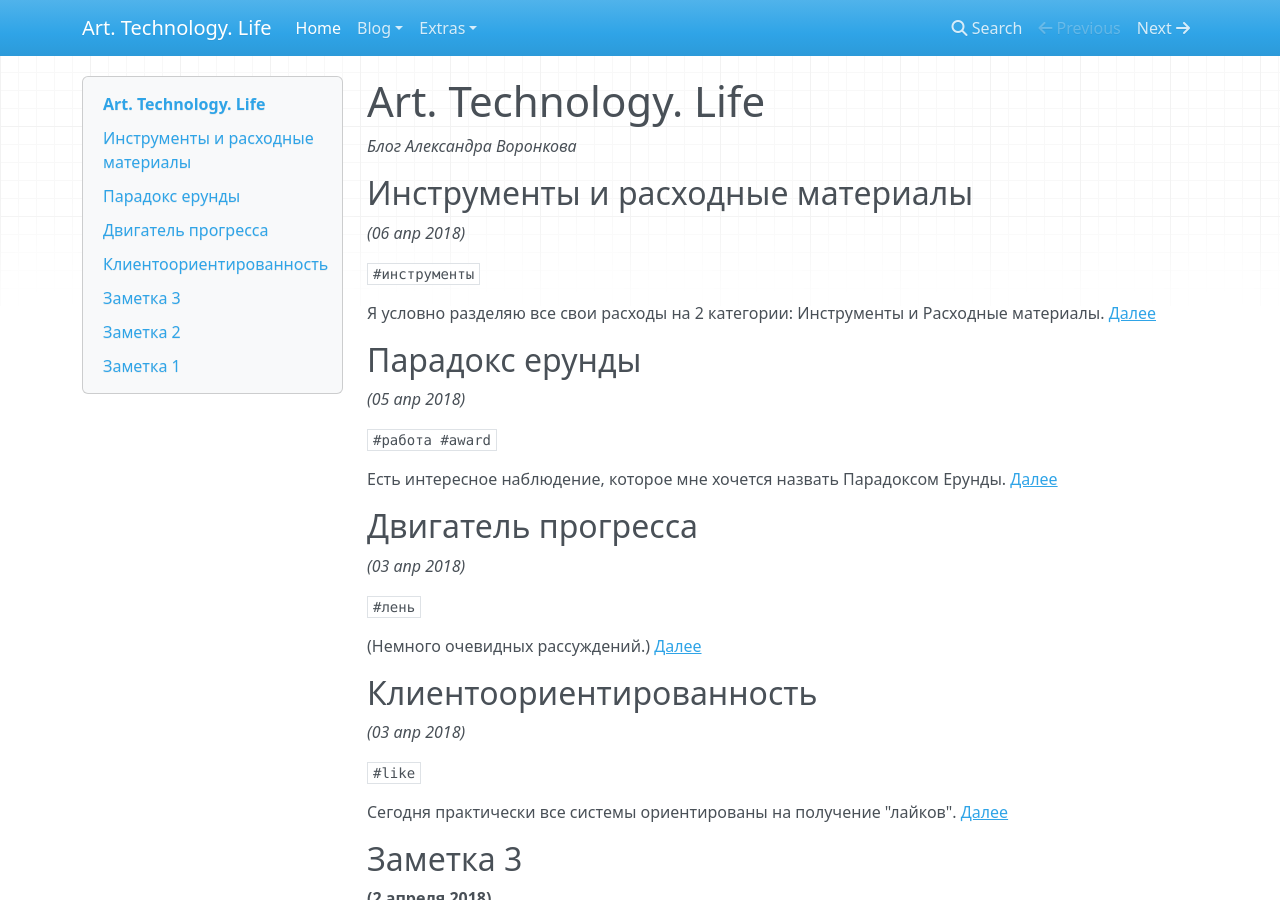
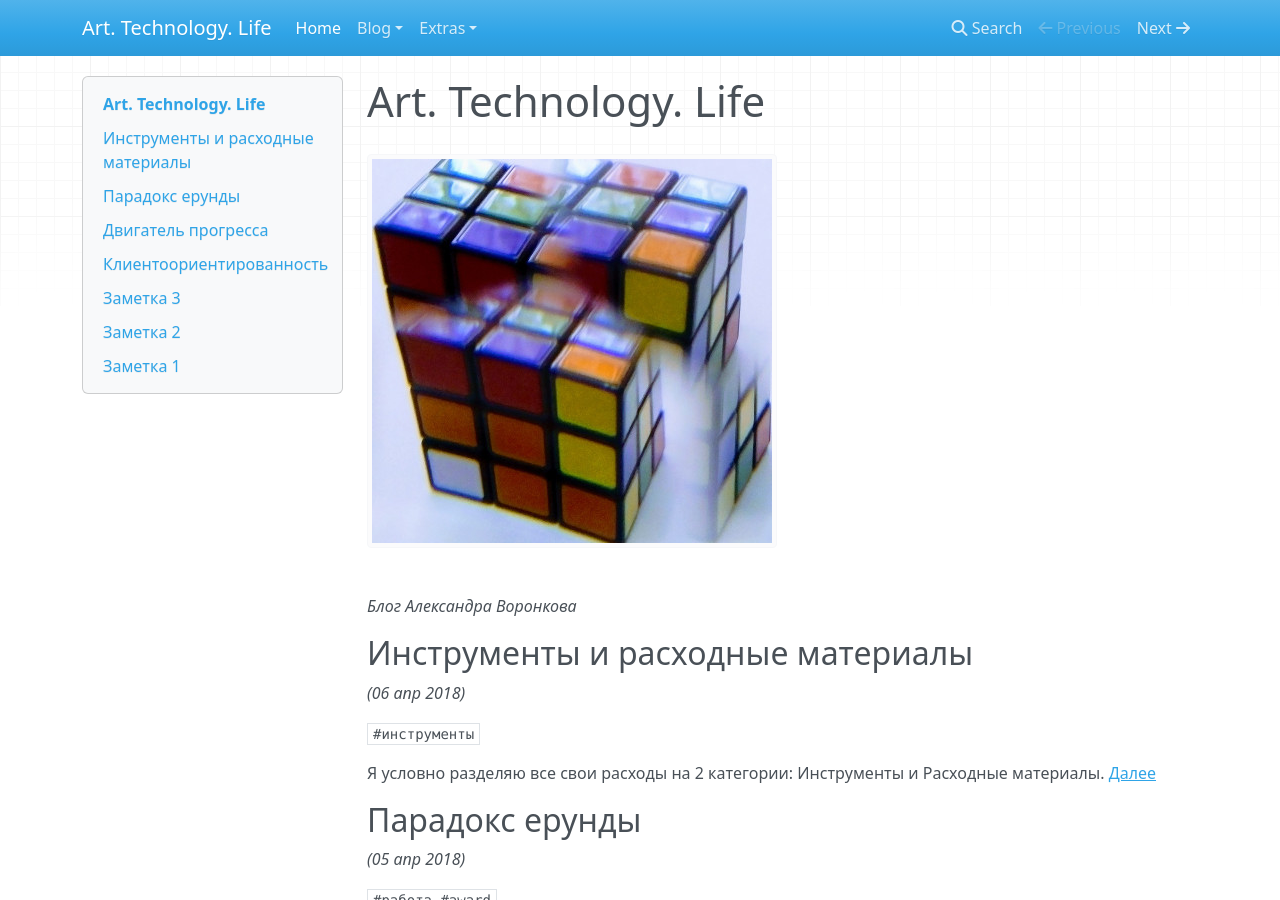
Before and after one commit to avoronkov/blog, an MkDocs documentation site: the page built from docs/index.md, in a window 1280 px wide and 900 px high. Built offline with MkDocs 1.6.1, drawn with Linux system fonts in a browser that asks for light colours; nearby versions of some CDN libraries; old or Windows-style settings are respelled for this version of MkDocs.

Commit message:
add some images

```diff
--- a/docs/index.md
+++ b/docs/index.md
@@ -1,4 +1,6 @@
 # Art. Technology. Life
+![Cubes](/image/00-white-cube.jpg)
+
 *Блог Александра Воронкова*
 ## Инструменты и расходные материалы
 _(06 апр 2018)_
```
Also changed, not shown: docs/2018/2018-04-06_01_Instrumenty_i_rasxodnye_materialy.md (+2 -0 lines), docs/image/00-white-cube.jpg (added), docs/image/01-te-op1.jpg (added), 1 other file.
